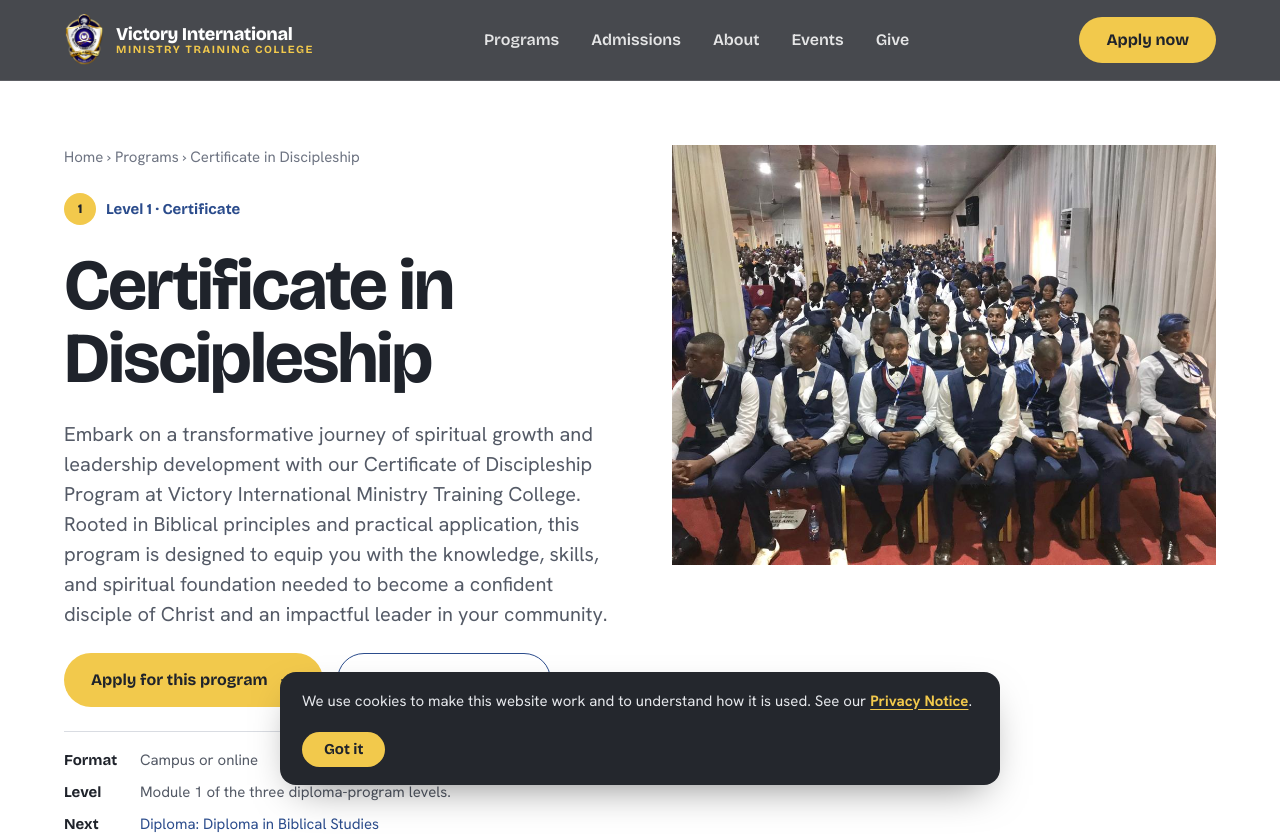
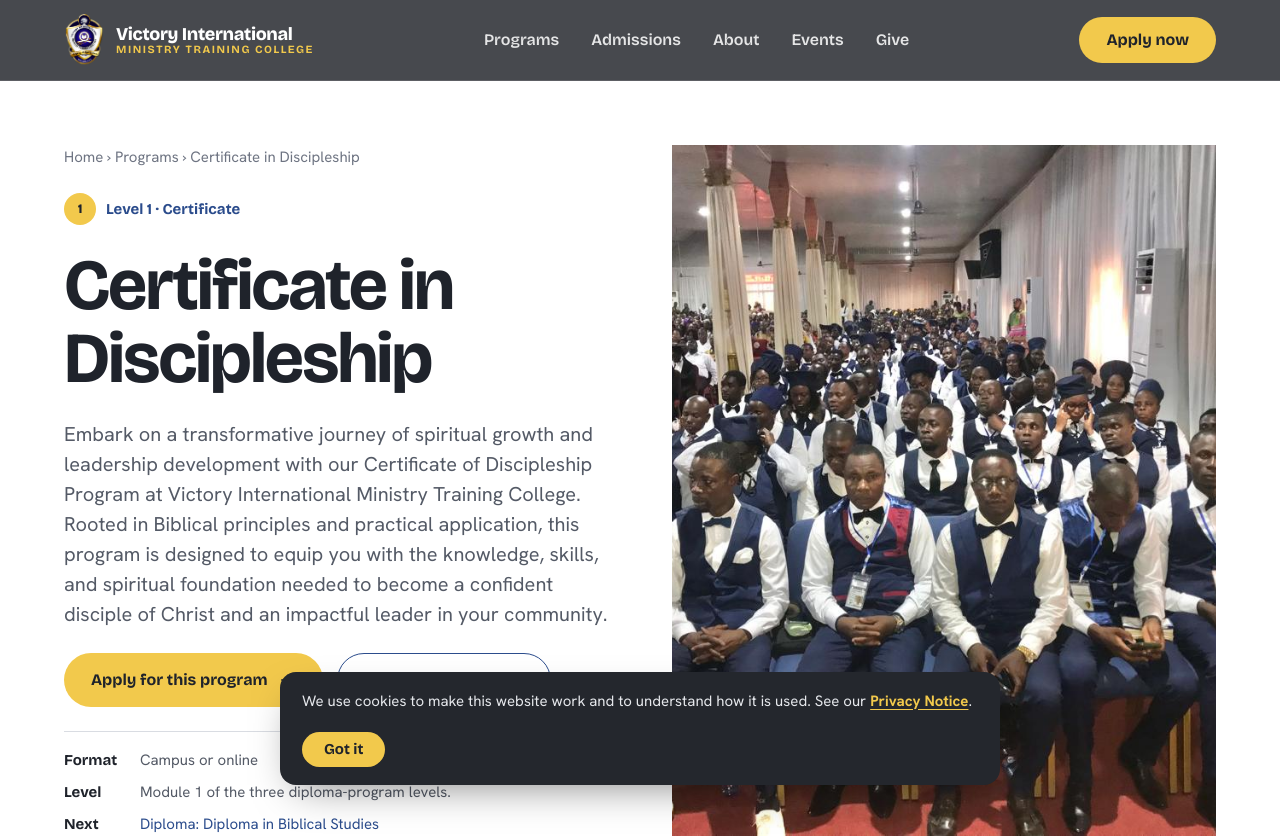
Before and after one commit to hotseater/vimtc-website, a Next.js app: page /ministry-training-college-programs/certificate-in-discipleship in a window 1280 px wide. Shown: the top 838 px of the page. Built offline with nearby package versions, Linux system fonts and the light colour scheme; no server answers.

Commit message:
Program pages: the photograph fills the full height of the head beside the text
Co-Authored-By: Claude Fable 5.1 <noreply@anthropic.com>
Claude-Session: https://claude.ai/code/session_019D2ghmLgFw7gkB5o6z1YCM

```diff
--- a/src/app/(redesign)/ministry-training-college-programs/[slug]/page.tsx
+++ b/src/app/(redesign)/ministry-training-college-programs/[slug]/page.tsx
@@ -50,7 +50,7 @@ export default async function ProgramPage({ params }: Props) {
     <main>
       {/* Head */}
       <section className="nh-band nh-band-white nh-pagehead">
-        <div className="nh-container nh-split nh-split-top">
+        <div className="nh-container nh-split nh-program-hero">
           <div className="nh-stack">
             <nav aria-label="Breadcrumb" className="nh-crumbs nh-meta">
               <Link href="/">Home</Link> <span aria-hidden="true">›</span> <Link href={LINKS.programs}>Programs</Link> <span aria-hidden="true">›</span> <span aria-current="page">{program.name}</span>
--- a/src/styles/home.css
+++ b/src/styles/home.css
@@ -393,7 +393,9 @@ a.nh-row:hover { background: rgba(242, 201, 76, 0.14); padding-left: 6px; color:
 @media (max-width: 600px) { .vimtc-form .form_row { grid-template-columns: 1fr; } }
 
 /* ---- Program pages ---- */
-.nh-photo-page { min-height: 420px; }
+.nh-program-hero { align-items: stretch; }
+.nh-photo-page { min-height: 0; }
+@media (max-width: 900px) { .nh-photo-page { aspect-ratio: 4 / 3; } }
 .nh-facts-inline { padding: var(--s4) 0 0; border-top: 1px solid var(--rule); grid-template-columns: 1fr; gap: var(--s2); }
 .nh-facts-inline strong { display: inline-block; min-width: 72px; }
 .nh-courses-1 { grid-template-columns: 1fr; }
```
